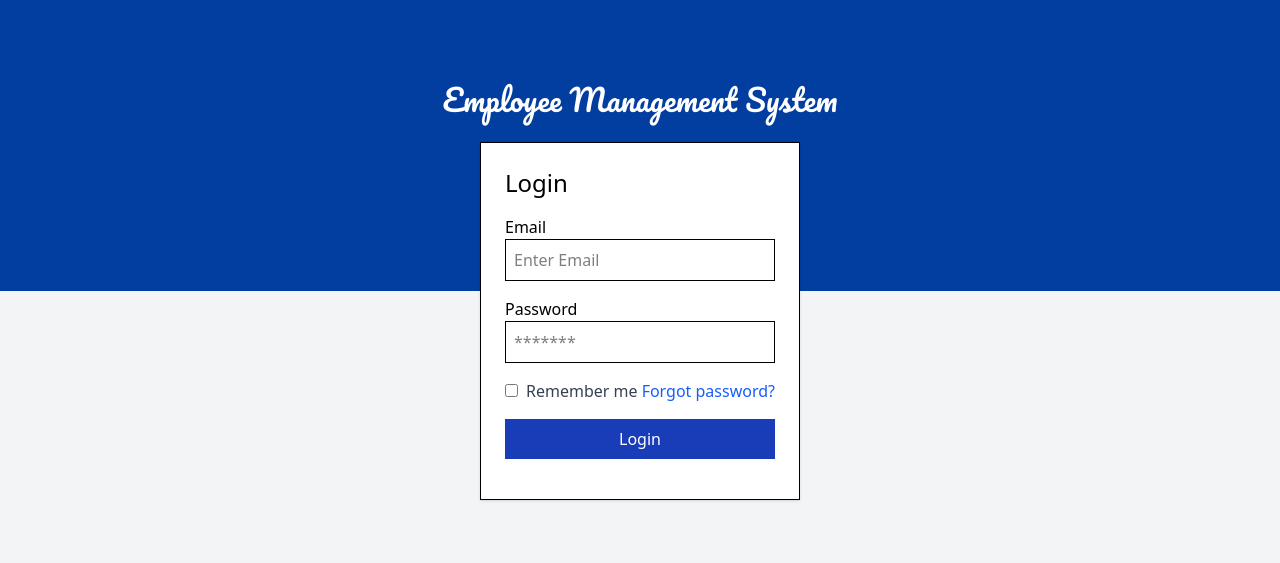
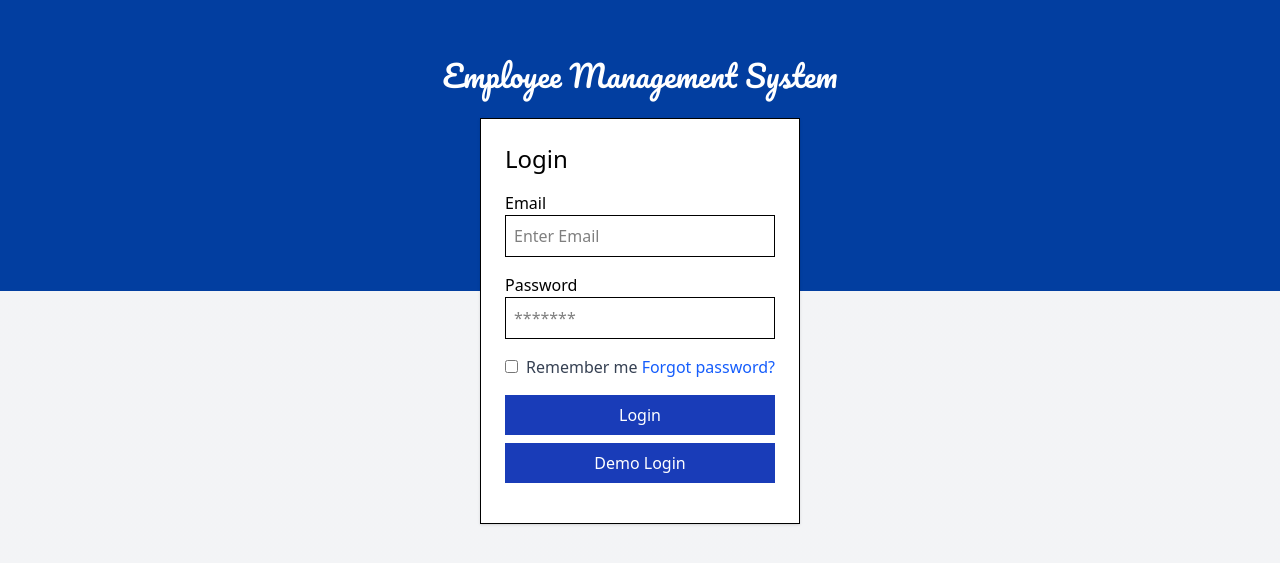
Before and after one commit to AbdullahKhamoor/emsFrontend, a React (Vite) app: page /login in a window 1280 px wide. Shown: the part 109-672 px from the top of the page. Built offline with nearby package versions, Linux system fonts and the light colour scheme.

Commit message:
Demo login Feature include

```diff
--- a/src/components/employee/Add.jsx
+++ b/src/components/employee/Add.jsx
@@ -72,7 +72,7 @@ const Add = () => {
     }
 
     return (
-        <div className='max-w-4xl mx-auto mt-10 bg-white p-8 rounded-md shadow-md'>
+        <div className='max-w-4xl mx-auto mt-10 p-8 bg-white  rounded-md shadow-md overflow-auto h-[600px] '>
             <h2 className='text-2xl font-bold mb-6'>Add New Employee</h2>
             <form onSubmit={handleSubmit}>
                 <div className='grid grid-cols-1 md:grid-cols-2 gap-4'>
--- a/src/components/employee/List.jsx
+++ b/src/components/employee/List.jsx
@@ -77,9 +77,7 @@ const List = () => {
             </div>
 
             <div className='w-80 md:w-120  lg:w-180 xl:w-280 overflow-x-auto lg:mt-1.5 xl:mt-0 '>
-
-                <DataTable className='' columns={columns} data={filteredEmployee} pagination />
-
+                <DataTable columns={columns} data={filteredEmployee} pagination />
             </div>
         </div>
     )
--- a/src/context/authContext.jsx
+++ b/src/context/authContext.jsx
@@ -39,8 +39,17 @@ const authContext = ({ children }) => {
                 setLoading(false)
             }
         }
+
         verifyUser()
     }, [])
+
+    const loginDemo = () => {
+        setUser({
+            id: "demo123",
+            email: "demo@ems.com",
+            role: "demo"
+        });
+    };
 
     const login = (user) => {
         setUser(user)
@@ -52,7 +61,7 @@ const authContext = ({ children }) => {
     }
     return (
         <>
-            <userContext.Provider value={{ user, login, logout, loading }}>
+            <userContext.Provider value={{ user, loginDemo, login, logout, loading }}>
                 {children}
             </userContext.Provider>
 
--- a/src/pages/Login.jsx
+++ b/src/pages/Login.jsx
@@ -9,6 +9,7 @@ const Login = () => {
     const [password, setPassword] = useState("")
     const [error, setError] = useState(null)
     const { login } = useAuth()
+    const { loginDemo } = useAuth();
     const navigate = useNavigate()
 
 
@@ -39,6 +40,21 @@ const Login = () => {
             }
         }
     }
+
+    const handleDemoLogin = () => {
+        localStorage.setItem("token", "demo-token");
+        localStorage.setItem("user", JSON.stringify({
+            id: "demo123",
+            email: "demo@ems.com",
+            role: "demo"
+        }));
+
+        loginDemo()
+
+        navigate("/admin-dashboard");
+    };
+
+
 
     return (
         <>
@@ -81,6 +97,7 @@ const Login = () => {
                         </div>
                         <div className='mb-4'>
                             <button className='w-full bg-blue-800 text-white py-2'>Login</button>
+                            <button className='w-full bg-blue-800 text-white mt-2 py-2' onClick={handleDemoLogin}> Demo Login </button>
                         </div>
 
 
```
